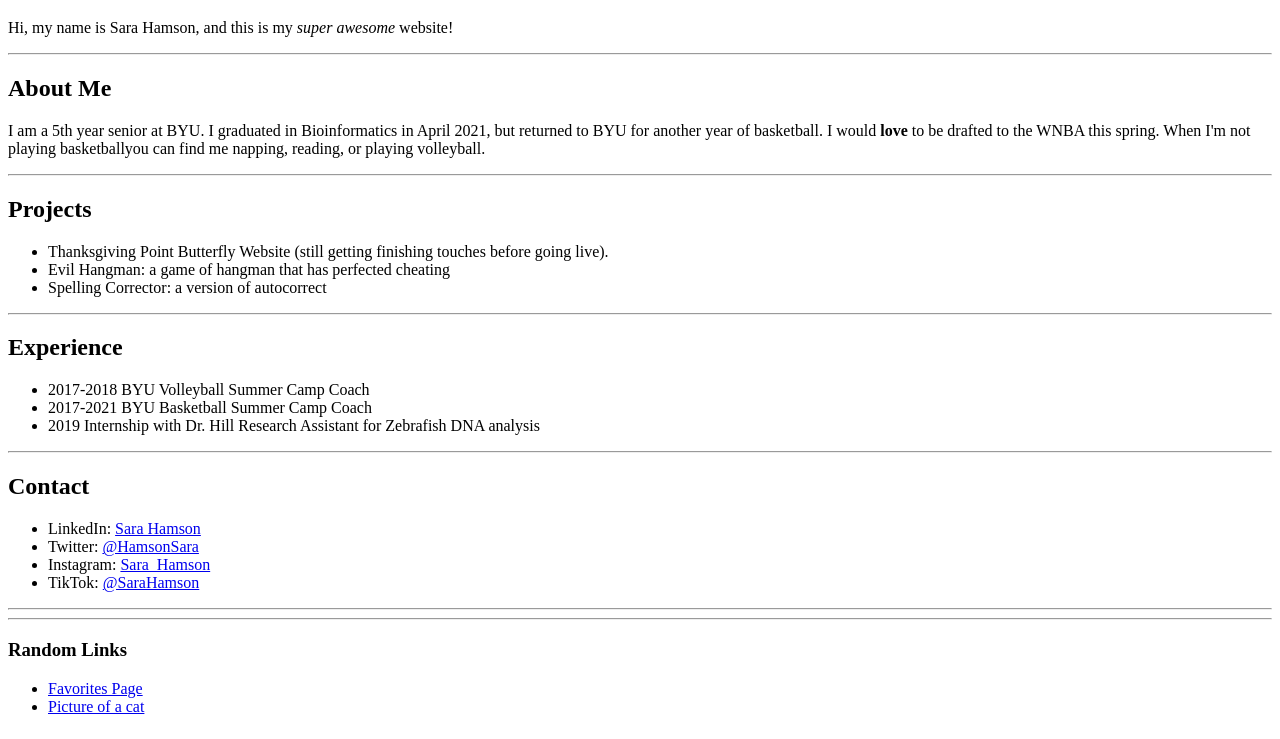
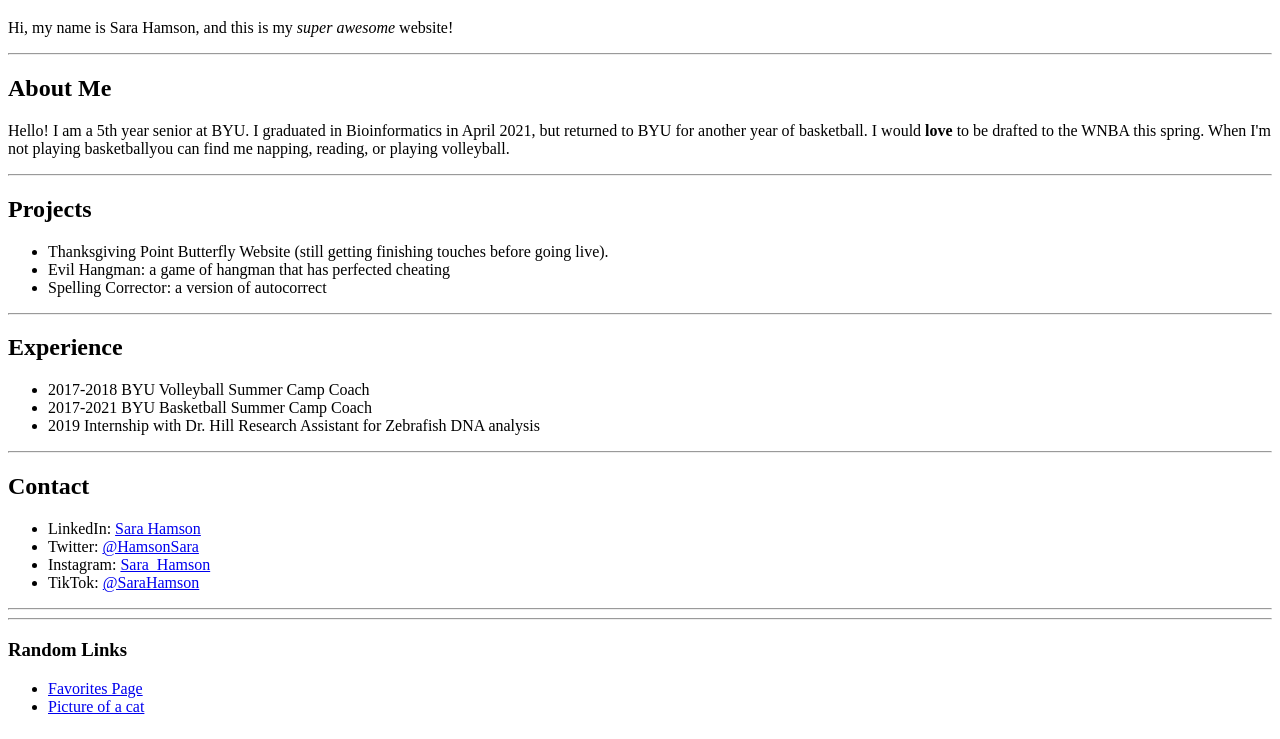
Before and after one commit to sara-hamson/portfolio, a plain HTML site: page index.html in a window 1280 px wide. Shown: the part 61-800 px from the top of the page. Drawn offline with Linux system fonts and the light colour scheme.

Commit message:
added hello

```diff
--- a/index.html
+++ b/index.html
@@ -9,7 +9,7 @@
 <p>Hi, my name is Sara Hamson, and this is my <em>super awesome</em> website!</p>
 <hr/>
 <h2>About Me</h2>
-<p>I am a 5th year senior at BYU. I graduated in Bioinformatics in April 2021, but returned to BYU for another year of basketball. I would <strong>love</strong> to be drafted to the WNBA this spring. When I'm not playing basketballyou can find me napping, reading, or playing volleyball.</p>
+<p>Hello! I am a 5th year senior at BYU. I graduated in Bioinformatics in April 2021, but returned to BYU for another year of basketball. I would <strong>love</strong> to be drafted to the WNBA this spring. When I'm not playing basketballyou can find me napping, reading, or playing volleyball.</p>
 <hr/>
 <h2>Projects</h2>
 <ul>
```
